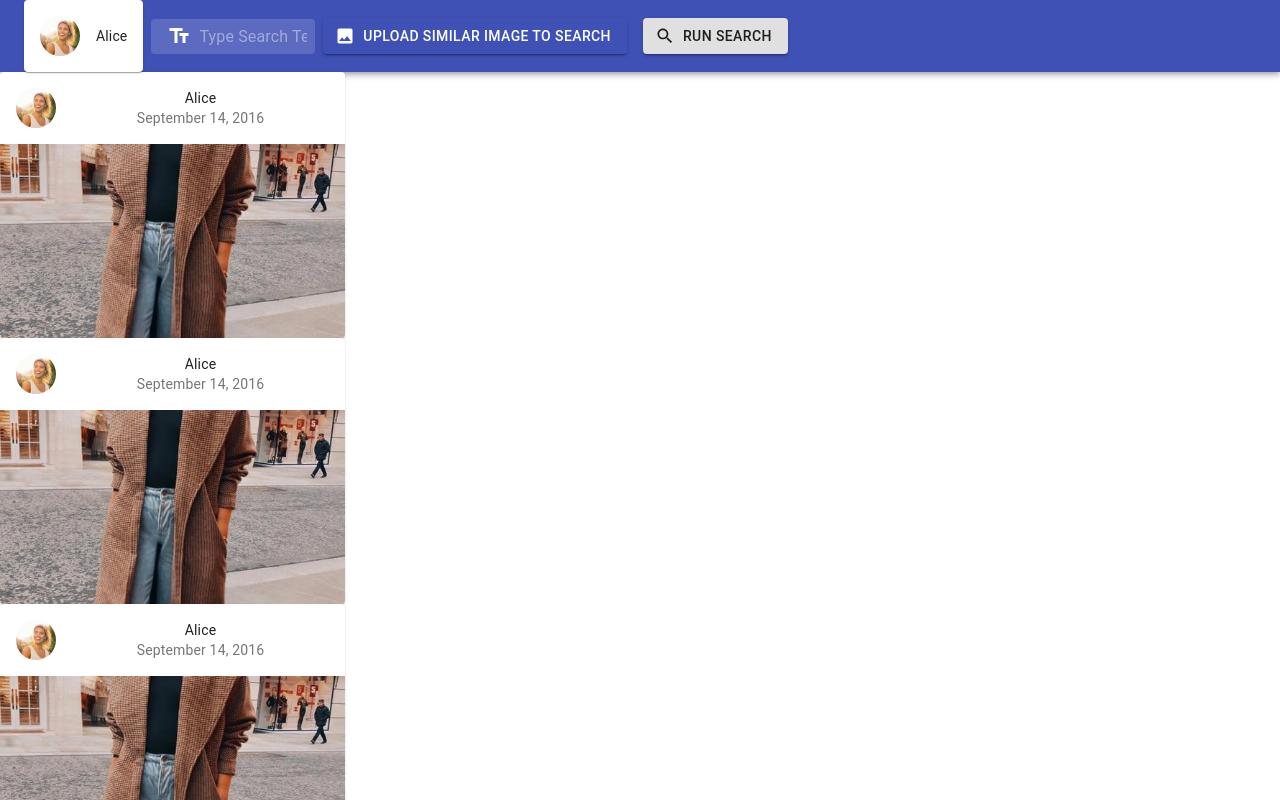
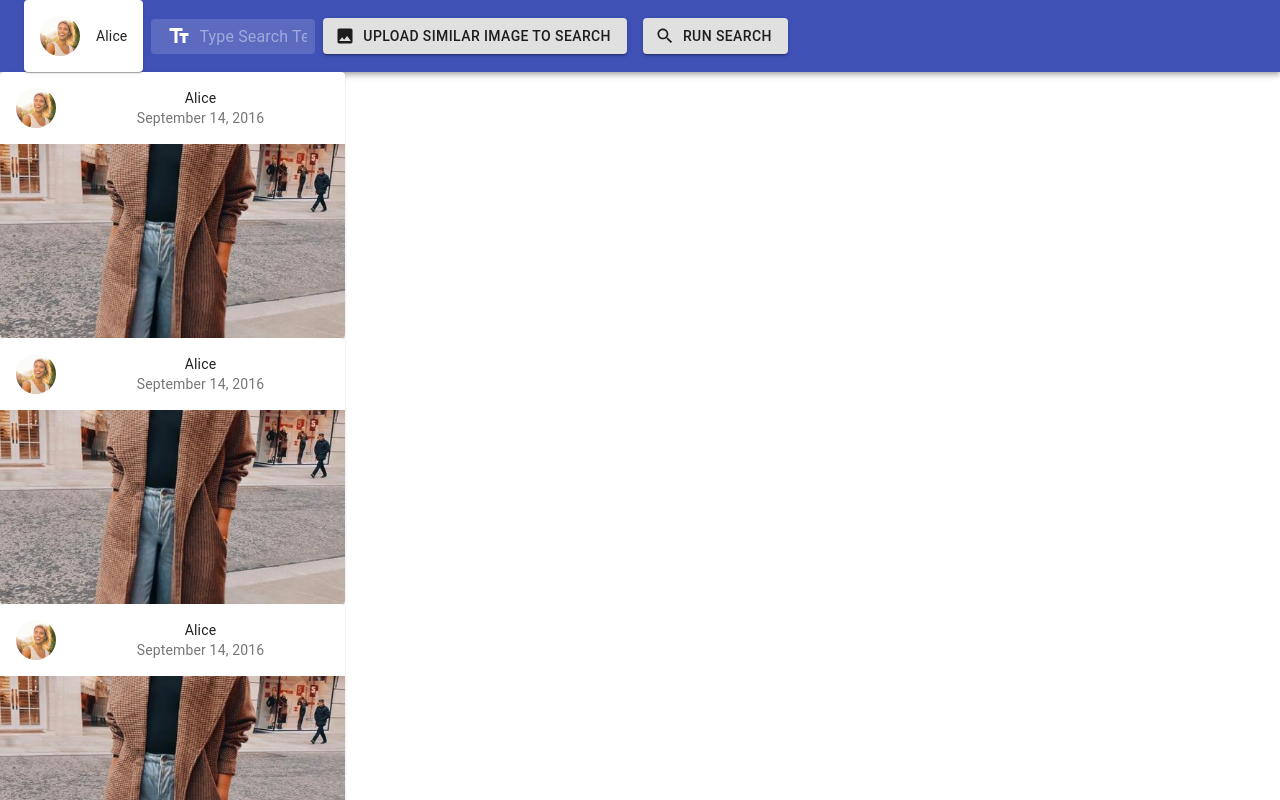
Before and after one commit to michaelhtleung/Image-Search-Engine, a React (Create React App) app in the folder frontend/: page / in a window 1280 px wide. Shown: the top 800 px of the page. Built offline with nearby package versions, Linux system fonts and the light colour scheme.

Commit message:
Add ImageUploadButton state and change color and text when image attached

```diff
--- a/frontend/src/ImageUploadButton.js
+++ b/frontend/src/ImageUploadButton.js
@@ -1,4 +1,4 @@
-import React from 'react';
+import React, {useEffect, useState} from 'react';
 import { makeStyles } from '@material-ui/core/styles';
 import Button from '@material-ui/core/Button';
 import ImageIcon from '@material-ui/icons/Image';
@@ -14,9 +14,10 @@ const useStyles = makeStyles((theme) => ({
     },
 }));
 
-export default function ImageUploadButton() {
+export default function ImageUploadButton(props) {
+    let [buttonColor, setButtonColor] = useState("");
+    let [buttonText, setButtonText] = useState("Upload Similar Image to Search");
     const classes = useStyles();
-
     return (
         <div className={classes.root}>
             <input
@@ -25,18 +26,23 @@ export default function ImageUploadButton() {
                 id="contained-button-file"
                 multiple
                 type="file"
+                value={props.searchImage}
+                onChange={event => {
+                    setButtonColor('primary');
+                    setButtonText('Image Attached')
+                    props.callback(event.target.value);
+                }}
             />
             <label htmlFor="contained-button-file">
                 <Button
                     variant="contained"
-                    color="primary"
+                    color={buttonColor}
                     component="span"
                     startIcon={<ImageIcon/>}
                 >
-                    Upload Similar Image to Search
+                    {buttonText}
                 </Button>
             </label>
-            <input accept="image/*" className={classes.input} id="icon-button-file" type="file" />
         </div>
     );
 }
--- a/frontend/src/NavBar.js
+++ b/frontend/src/NavBar.js
@@ -66,6 +66,7 @@ const useStyles = makeStyles((theme) => ({
 
 export default function NavBar() {
     let [searchText, setSearchText] = useState('');
+    let [searchImage, setSearchImage] = useState('');
     const classes = useStyles();
     return (
         <div className={classes.root}>
@@ -73,7 +74,7 @@ export default function NavBar() {
                 <Toolbar>
                     <AccountDisplay></AccountDisplay>
                     <TextSearchBar searchText={searchText} callback={newSearchText => setSearchText(newSearchText)}></TextSearchBar>
-                    <ImageUploadButton></ImageUploadButton>
+                    <ImageUploadButton searchImage={searchImage} callback={newSearchImage => setSearchImage(newSearchImage)}></ImageUploadButton>
                     <SearchButton></SearchButton>
                 </Toolbar>
             </AppBar>
```
